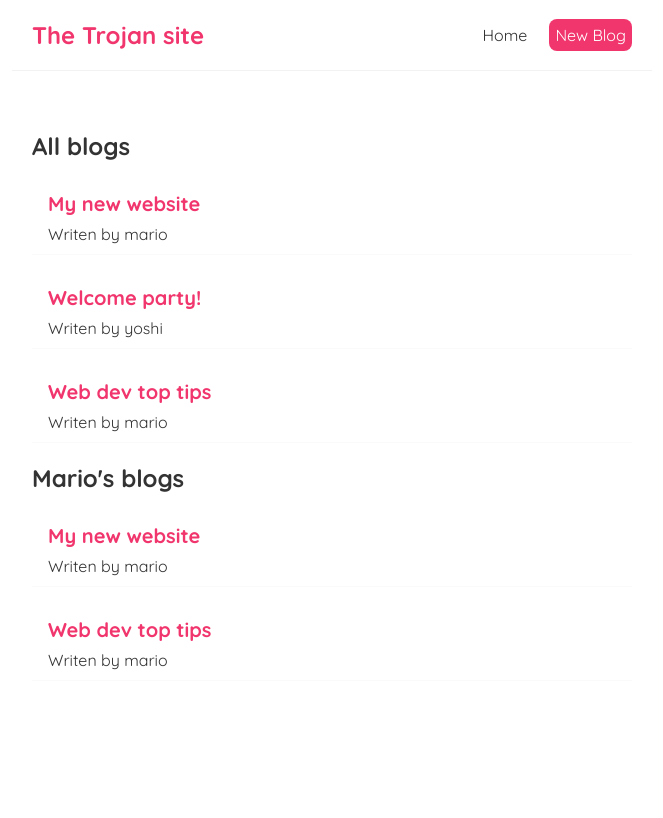
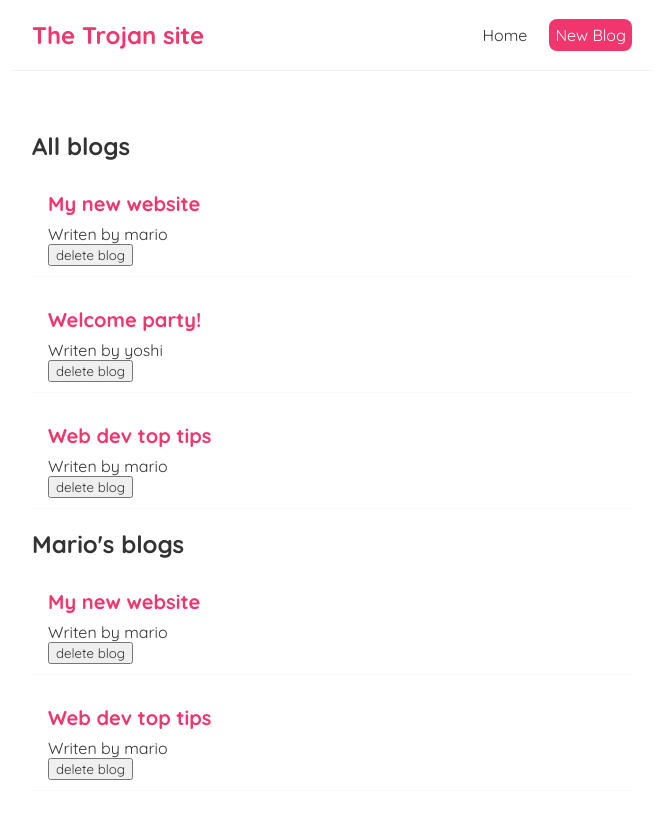
Before and after one commit to Wojter/react-tutorial, a React (Create React App) app: page / in a window 1280 px wide. Shown: the top 818 px of the page, without its empty margins (308-971 px from the left). Built offline with nearby package versions, Linux system fonts and the light colour scheme.

Commit message:
Added delete, function through props

```diff
--- a/src/BlogList.js
+++ b/src/BlogList.js
@@ -1,4 +1,4 @@
-const BlogList = ({blogs, title}) => {
+const BlogList = ({blogs, title, handleDelete}) => {
 
     // const blogs = props.blogs;
     // const title = props.title;
@@ -11,6 +11,7 @@
                 <div className="blog-preview" key={blog.id}>
                     <h2>{blog.title}</h2>
                     <p>Writen by {blog.author}</p>
+                    <button onClick={() => handleDelete(blog.id)}>delete blog</button>
                 </div>
             ))}
         </div>
--- a/src/Home.js
+++ b/src/Home.js
@@ -8,9 +8,13 @@
         { title: 'Web dev top tips', body: 'lorem ipsum...', author: 'mario', id: 3 }
     ])
 
+    const handleDelete = (id) => {
+      const newBlogs = blogs.filter(blog => blog.id !== id);
+      setBlogs(newBlogs);
+    }
     return (
     <div className="home">
-            <BlogList blogs={blogs} title="All blogs" />
+            <BlogList blogs={blogs} title="All blogs" handleDelete={handleDelete}/>
             <BlogList blogs={blogs.filter((blog)  =>  blog.author === 'mario')} title="Mario's blogs" />
     </div>
   );
```
